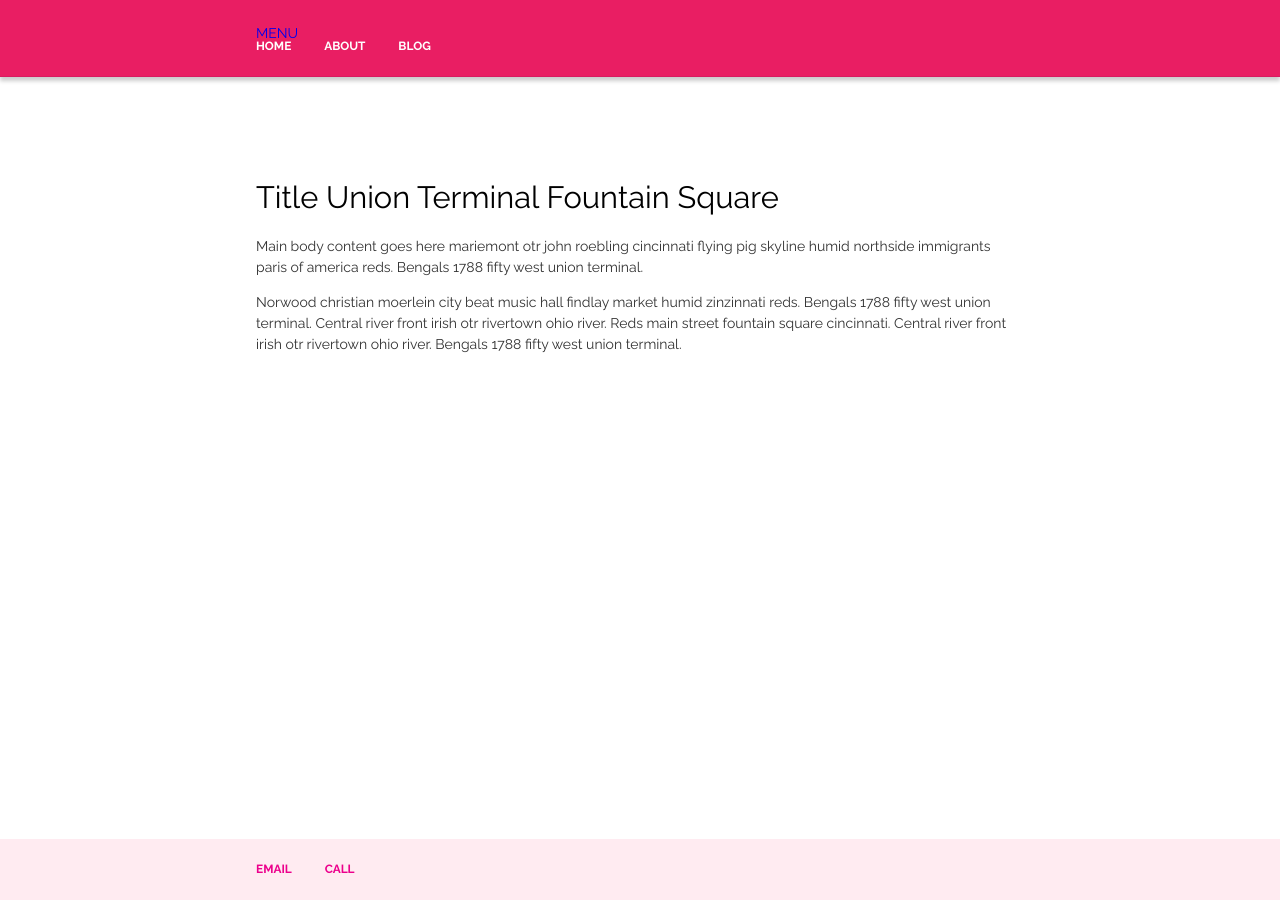
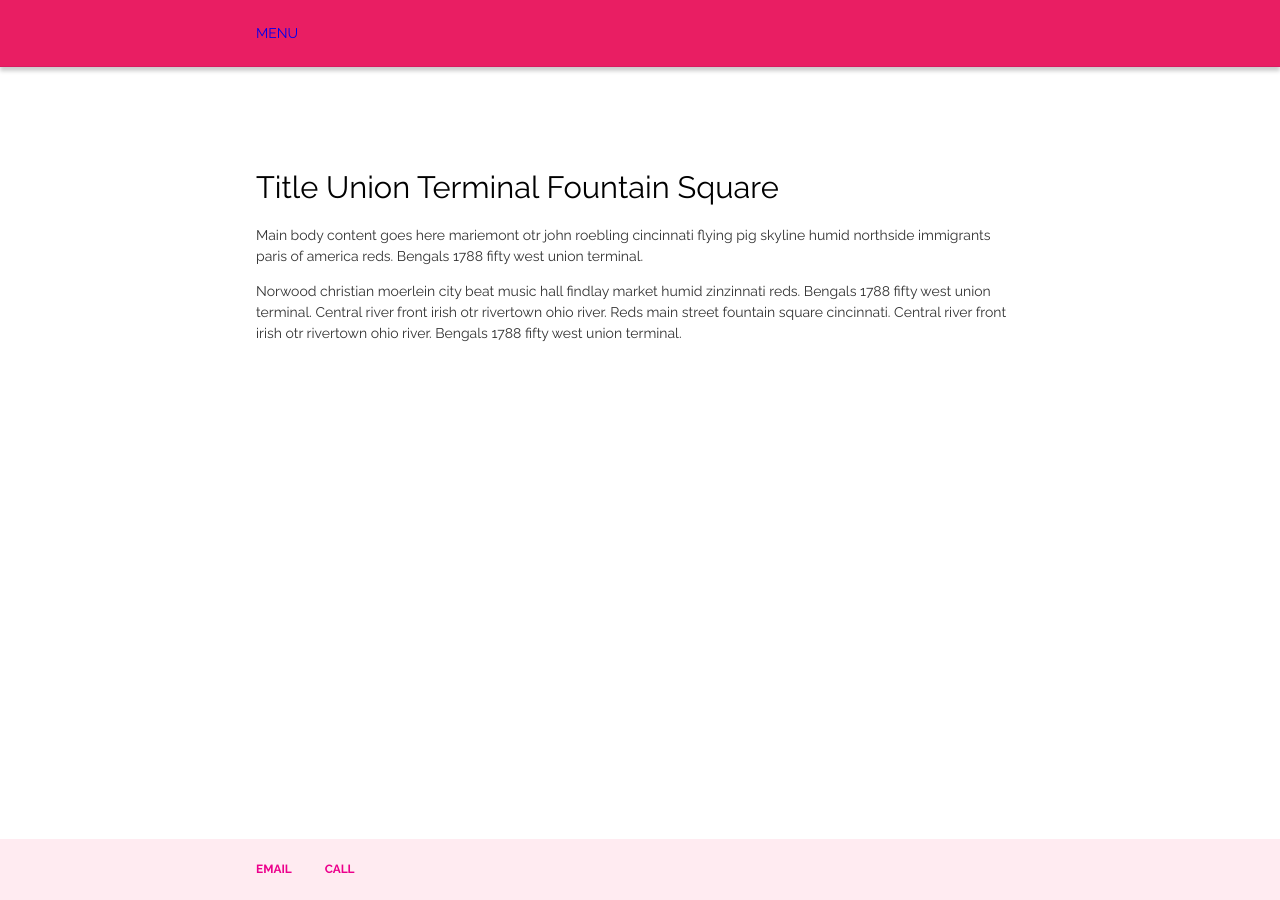
Before and after one commit to banbanbana/happybana.github.io, a Jekyll site: the page index.html, which Jekyll copies as it is, in a window 1280 px wide. Built offline with Jekyll 4.4.1, drawn with Linux system fonts in a browser that asks for light colours.

Commit message:
Update test.css

```diff
--- a/css/test.css
+++ b/css/test.css
@@ -14,6 +14,18 @@ html, body {
 
 .content {
 	margin:10% 0px;
+}
+
+nav ul {
+	display:none;
+}
+
+nav ul:target {
+	display:block;
+	position: absolute;
+	top: 0;
+	left: 0;
+	background: #fff;
 }
 
 nav ul, footer ul {
```
